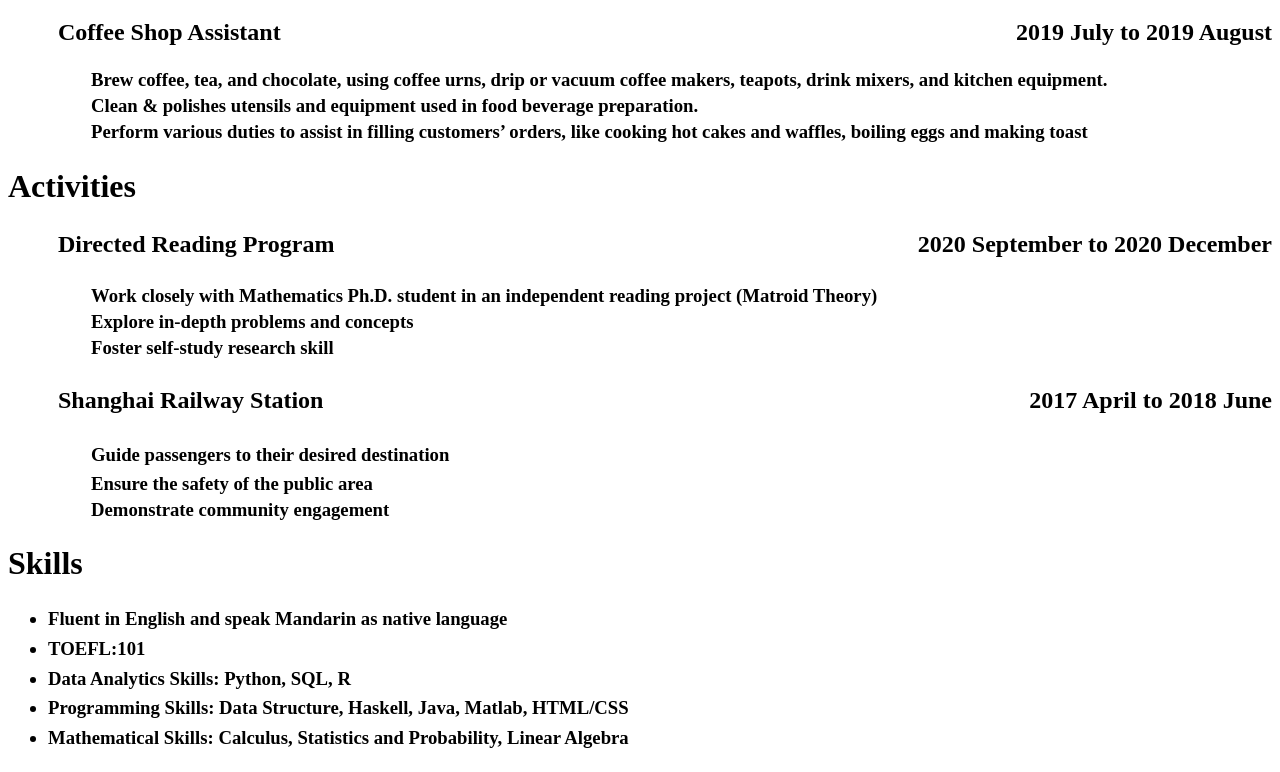
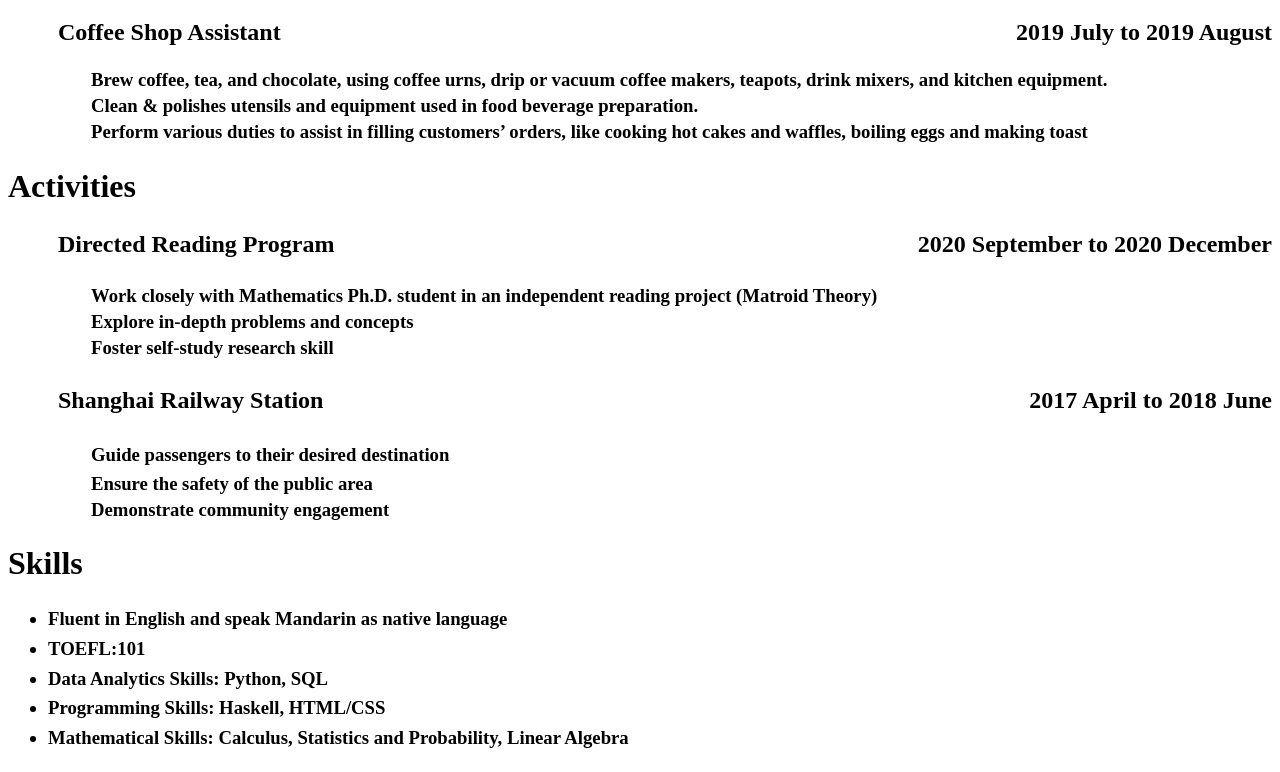
Before and after one commit to arist32/arist32.github.io, a plain HTML site: page index.html in a window 1280 px wide. Shown: the part 706-1478 px from the top of the page. Drawn offline with Linux system fonts and the light colour scheme.

Commit message:
Update index.html

```diff
--- a/index.html
+++ b/index.html
@@ -105,8 +105,8 @@
         <ul  style="line-height: 1.6;">
             <li>Fluent in English and speak Mandarin as native language</li>
             <li>TOEFL:101</li>
-            <li>Data Analytics Skills: Python, SQL, R</li>
-            <li>Programming Skills: Data Structure, Haskell, Java, Matlab, HTML/CSS</li>
+            <li>Data Analytics Skills: Python, SQL</li>
+            <li>Programming Skills: Haskell, HTML/CSS</li>
             <li>Mathematical Skills: Calculus, Statistics and Probability, Linear Algebra</li>
         </ul>
         </h3>
```
